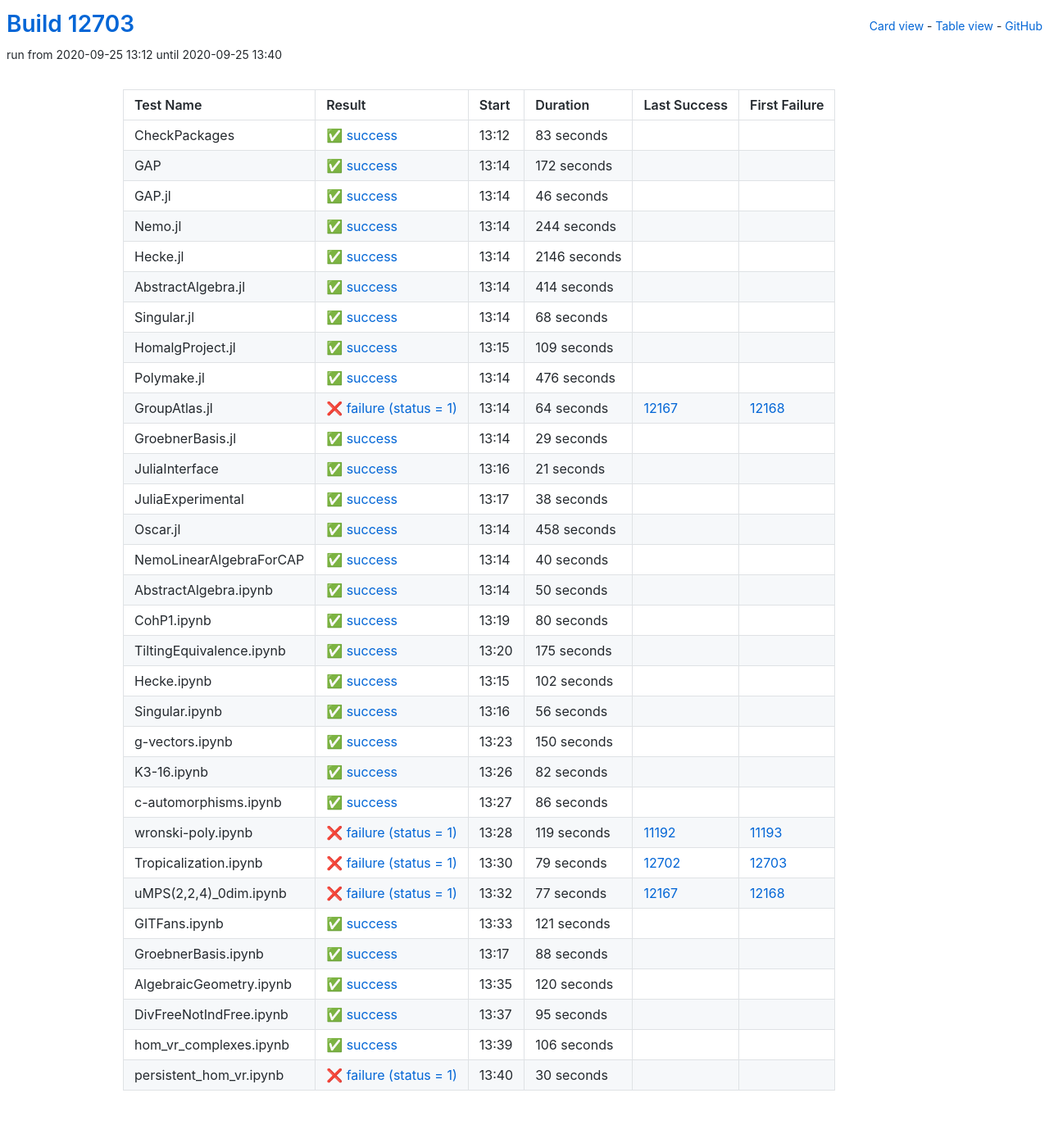
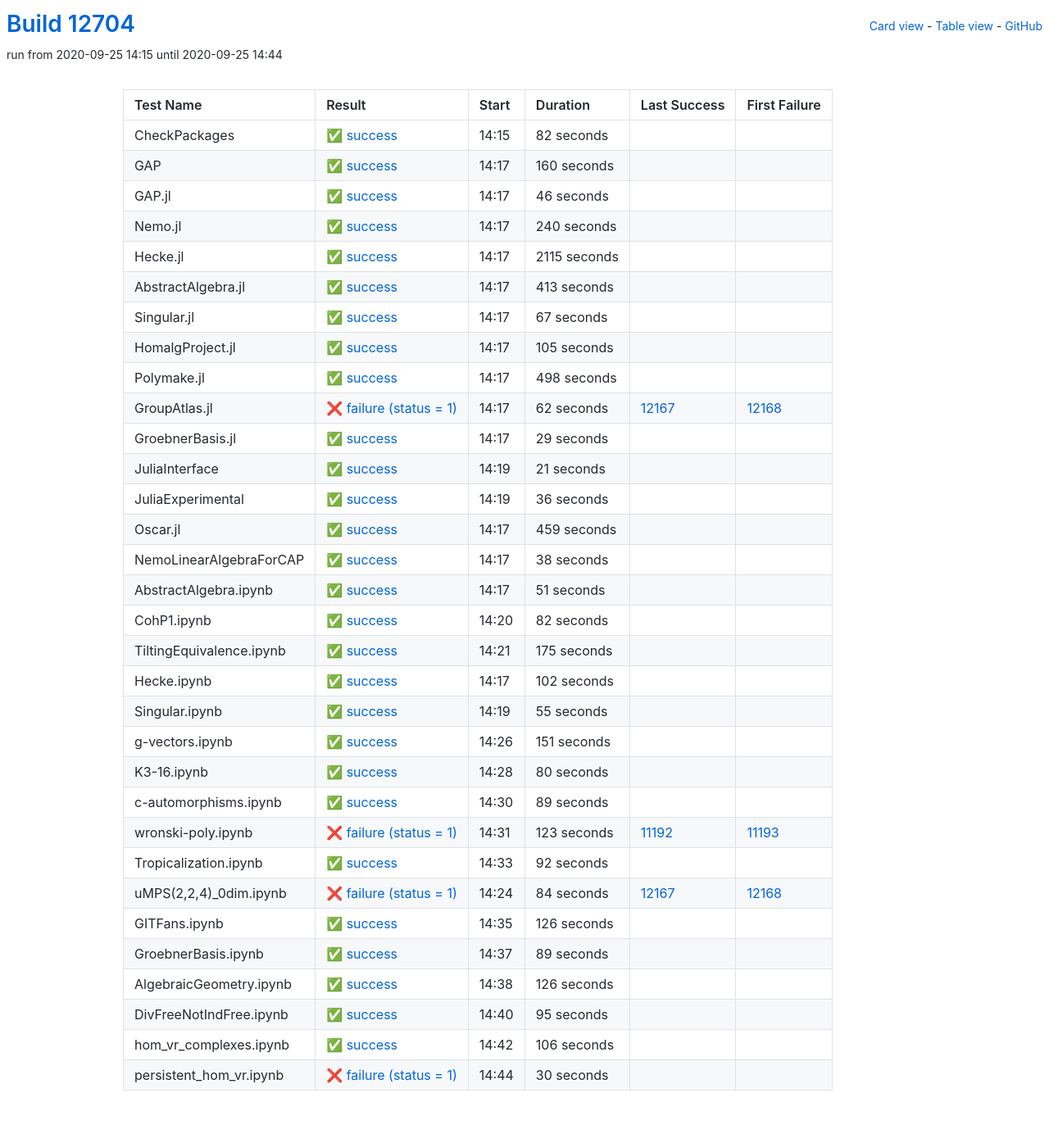
Before and after one commit to oscar-system/oscar-ci-status, a Jekyll site: the page built from table.html, in a window 1280 px wide. Shown: the whole page at 82% size. Built offline with Jekyll 4.4.1, drawn with Linux system fonts in a browser that asks for light colours.

Commit message:
Build #12704

```diff
--- a/_data/ci.yml
+++ b/_data/ci.yml
@@ -1,6 +1,6 @@
 ---
-build: 12703
-build_url: https://oscarci.mathematik.uni-kl.de/job/oscar/12703/
+build: 12704
+build_url: https://oscarci.mathematik.uni-kl.de/job/oscar/12704/
 job: oscar
 organization: oscar-system
 repo: oscar-ci-status
@@ -8,32 +8,32 @@
 tests:
 - name: CheckPackages
   id: checkpackages
-  log: https://oscarci.mathematik.uni-kl.de/job/oscar/12703/artifact/logs/build-12703/CheckPackages.log
-  start: 2020-09-25 13:12
+  log: https://oscarci.mathematik.uni-kl.de/job/oscar/12704/artifact/logs/build-12704/CheckPackages.log
+  start: 2020-09-25 14:15
   success: true
   exitcode: 0
   status: success
-  duration: 83
+  duration: 82
   last_success: false
   last_success_url:
   first_failure: false
   first_failure_url:
 - name: GAP
   id: gap
-  log: https://oscarci.mathematik.uni-kl.de/job/oscar/12703/artifact/logs/build-12703/GAP.log
-  start: 2020-09-25 13:14
+  log: https://oscarci.mathematik.uni-kl.de/job/oscar/12704/artifact/logs/build-12704/GAP.log
+  start: 2020-09-25 14:17
   success: true
   exitcode: 0
   status: success
-  duration: 172
+  duration: 160
   last_success: false
   last_success_url:
   first_failure: false
   first_failure_url:
 - name: GAP.jl
   id: gap-jl
-  log: https://oscarci.mathematik.uni-kl.de/job/oscar/12703/artifact/logs/build-12703/GAP.jl.log
-  start: 2020-09-25 13:14
+  log: https://oscarci.mathematik.uni-kl.de/job/oscar/12704/artifact/logs/build-12704/GAP.jl.log
+  start: 2020-09-25 14:17
   success: true
   exitcode: 0
   status: success
@@ -44,92 +44,92 @@
   first_failure_url:
 - name: Nemo.jl
   id: nemo-jl
-  log: https://oscarci.mathematik.uni-kl.de/job/oscar/12703/artifact/logs/build-12703/Nemo.jl.log
-  start: 2020-09-25 13:14
+  log: https://oscarci.mathematik.uni-kl.de/job/oscar/12704/artifact/logs/build-12704/Nemo.jl.log
+  start: 2020-09-25 14:17
   success: true
   exitcode: 0
   status: success
-  duration: 244
+  duration: 240
   last_success: false
   last_success_url:
   first_failure: false
   first_failure_url:
 - name: Hecke.jl
   id: hecke-jl
-  log: https://oscarci.mathematik.uni-kl.de/job/oscar/12703/artifact/logs/build-12703/Hecke.jl.log
-  start: 2020-09-25 13:14
+  log: https://oscarci.mathematik.uni-kl.de/job/oscar/12704/artifact/logs/build-12704/Hecke.jl.log
+  start: 2020-09-25 14:17
   success: true
   exitcode: 0
   status: success
-  duration: 2146
+  duration: 2115
   last_success: false
   last_success_url:
   first_failure: false
   first_failure_url:
 - name: AbstractAlgebra.jl
   id: abstractalgebra-jl
-  log: https://oscarci.mathematik.uni-kl.de/job/oscar/12703/artifact/logs/build-12703/AbstractAlgebra.jl.log
-  start: 2020-09-25 13:14
+  log: https://oscarci.mathematik.uni-kl.de/job/oscar/12704/artifact/logs/build-12704/AbstractAlgebra.jl.log
+  start: 2020-09-25 14:17
   success: true
   exitcode: 0
   status: success
-  duration: 414
+  duration: 413
   last_success: false
   last_success_url:
   first_failure: false
   first_failure_url:
 - name: Singular.jl
   id: singular-jl
-  log: https://oscarci.mathematik.uni-kl.de/job/oscar/12703/artifact/logs/build-12703/Singular.jl.log
-  start: 2020-09-25 13:14
+  log: https://oscarci.mathematik.uni-kl.de/job/oscar/12704/artifact/logs/build-12704/Singular.jl.log
+  start: 2020-09-25 14:17
   success: true
   exitcode: 0
   status: success
-  duration: 68
+  duration: 67
   last_success: false
   last_success_url:
   first_failure: false
   first_failure_url:
 - name: HomalgProject.jl
   id: homalgproject-jl
-  log: https://oscarci.mathematik.uni-kl.de/job/oscar/12703/artifact/logs/build-12703/HomalgProject.jl.log
-  start: 2020-09-25 13:15
+  log: https://oscarci.mathematik.uni-kl.de/job/oscar/12704/artifact/logs/build-12704/HomalgProject.jl.log
+  start: 2020-09-25 14:17
   success: true
   exitcode: 0
   status: success
-  duration: 109
+  duration: 105
   last_success: false
   last_success_url:
   first_failure: false
   first_failure_url:
 - name: Polymake.jl
   id: polymake-jl
-  log: https://oscarci.mathematik.uni-kl.de/job/oscar/12703/artifact/logs/build-12703/Polymake.jl.log
-  start: 2020-09-25 13:14
+  log: https://oscarci.mathematik.uni-kl.de/job/oscar/12704/artifact/logs/build-12704/Polymake.jl.log
+  start: 2020-09-25 14:17
   success: true
   exitcode: 0
   status: success
-  duration: 476
+  duration: 498
   last_success: false
   last_success_url:
   first_failure: false
   first_failure_url:
 - name: GroupAtlas.jl
   id: groupatlas-jl
-  log: https://oscarci.mathematik.uni-kl.de/job/oscar/12703/artifact/logs/build-12703/GroupAtlas.jl.log
-  start: 2020-09-25 13:14
+  log: https://oscarci.mathematik.uni-kl.de/job/oscar/12704/artifact/logs/build-12704/GroupAtlas.jl.log
+  start: 2020-09-25 14:17
   success: false
   exitcode: 1
   status: failure
-  duration: 64
+  duration: 62
   last_success: 12167
   last_success_url: https://oscarci.mathematik.uni-kl.de/job/oscar/12167/
   first_failure: 12168
   first_failure_url: https://oscarci.mathematik.uni-kl.de/job/oscar/12168/
 - name: GroebnerBasis.jl
   id: groebnerbasis-jl
-  log: https://oscarci.mathematik.uni-kl.de/job/oscar/12703/artifact/logs/build-12703/GroebnerBasis.jl.log
-  start: 2020-09-25 13:14
+  log: https://oscarci.mathematik.uni-kl.de/job/oscar/12704/artifact/logs/build-12704/GroebnerBasis.jl.log
+  start: 2020-09-25 14:17
   success: true
   exitcode: 0
   status: success
@@ -140,8 +140,8 @@
   first_failure_url:
 - name: JuliaInterface
   id: juliainterface
-  log: https://oscarci.mathematik.uni-kl.de/job/oscar/12703/artifact/logs/build-12703/JuliaInterface.log
-  start: 2020-09-25 13:16
+  log: https://oscarci.mathematik.uni-kl.de/job/oscar/12704/artifact/logs/build-12704/JuliaInterface.log
+  start: 2020-09-25 14:19
   success: true
   exitcode: 0
   status: success
@@ -152,8 +152,32 @@
   first_failure_url:
 - name: JuliaExperimental
   id: juliaexperimental
-  log: https://oscarci.mathematik.uni-kl.de/job/oscar/12703/artifact/logs/build-12703/JuliaExperimental.log
-  start: 2020-09-25 13:17
+  log: https://oscarci.mathematik.uni-kl.de/job/oscar/12704/artifact/logs/build-12704/JuliaExperimental.log
+  start: 2020-09-25 14:19
+  success: true
+  exitcode: 0
+  status: success
+  duration: 36
+  last_success: false
+  last_success_url:
+  first_failure: false
+  first_failure_url:
+- name: Oscar.jl
+  id: oscar-jl
+  log: https://oscarci.mathematik.uni-kl.de/job/oscar/12704/artifact/logs/build-12704/Oscar.jl.log
+  start: 2020-09-25 14:17
+  success: true
+  exitcode: 0
+  status: success
+  duration: 459
+  last_success: false
+  last_success_url:
+  first_failure: false
+  first_failure_url:
+- name: NemoLinearAlgebraForCAP
+  id: nemolinearalgebraforcap
+  log: https://oscarci.mathematik.uni-kl.de/job/oscar/12704/artifact/logs/build-12704/NemoLinearAlgebraForCAP.log
+  start: 2020-09-25 14:17
   success: true
   exitcode: 0
   status: success
@@ -162,58 +186,34 @@
   last_success_url:
   first_failure: false
   first_failure_url:
-- name: Oscar.jl
-  id: oscar-jl
-  log: https://oscarci.mathematik.uni-kl.de/job/oscar/12703/artifact/logs/build-12703/Oscar.jl.log
-  start: 2020-09-25 13:14
+- name: AbstractAlgebra.ipynb
+  id: abstractalgebra-ipynb
+  log: https://oscarci.mathematik.uni-kl.de/job/oscar/12704/artifact/logs/build-12704/AbstractAlgebra.ipynb.log
+  start: 2020-09-25 14:17
   success: true
   exitcode: 0
   status: success
-  duration: 458
-  last_success: false
-  last_success_url:
-  first_failure: false
-  first_failure_url:
-- name: NemoLinearAlgebraForCAP
-  id: nemolinearalgebraforcap
-  log: https://oscarci.mathematik.uni-kl.de/job/oscar/12703/artifact/logs/build-12703/NemoLinearAlgebraForCAP.log
-  start: 2020-09-25 13:14
-  success: true
-  exitcode: 0
-  status: success
-  duration: 40
-  last_success: false
-  last_success_url:
-  first_failure: false
-  first_failure_url:
-- name: AbstractAlgebra.ipynb
-  id: abstractalgebra-ipynb
-  log: https://oscarci.mathematik.uni-kl.de/job/oscar/12703/artifact/logs/build-12703/AbstractAlgebra.ipynb.log
-  start: 2020-09-25 13:14
-  success: true
-  exitcode: 0
-  status: success
-  duration: 50
+  duration: 51
   last_success: false
   last_success_url:
   first_failure: false
   first_failure_url:
 - name: CohP1.ipynb
   id: cohp1-ipynb
-  log: https://oscarci.mathematik.uni-kl.de/job/oscar/12703/artifact/logs/build-12703/CohP1.ipynb.log
-  start: 2020-09-25 13:19
+  log: https://oscarci.mathematik.uni-kl.de/job/oscar/12704/artifact/logs/build-12704/CohP1.ipynb.log
+  start: 2020-09-25 14:20
   success: true
   exitcode: 0
   status: success
-  duration: 80
+  duration: 82
   last_success: false
   last_success_url:
   first_failure: false
   first_failure_url:
 - name: TiltingEquivalence.ipynb
   id: tiltingequivalence-ipynb
-  log: https://oscarci.mathematik.uni-kl.de/job/oscar/12703/artifact/logs/build-12703/TiltingEquivalence.ipynb.log
-  start: 2020-09-25 13:20
+  log: https://oscarci.mathematik.uni-kl.de/job/oscar/12704/artifact/logs/build-12704/TiltingEquivalence.ipynb.log
+  start: 2020-09-25 14:21
   success: true
   exitcode: 0
   status: success
@@ -224,8 +224,8 @@
   first_failure_url:
 - name: Hecke.ipynb
   id: hecke-ipynb
-  log: https://oscarci.mathematik.uni-kl.de/job/oscar/12703/artifact/logs/build-12703/Hecke.ipynb.log
-  start: 2020-09-25 13:15
+  log: https://oscarci.mathematik.uni-kl.de/job/oscar/12704/artifact/logs/build-12704/Hecke.ipynb.log
+  start: 2020-09-25 14:17
   success: true
   exitcode: 0
   status: success
@@ -236,128 +236,128 @@
   first_failure_url:
 - name: Singular.ipynb
   id: singular-ipynb
-  log: https://oscarci.mathematik.uni-kl.de/job/oscar/12703/artifact/logs/build-12703/Singular.ipynb.log
-  start: 2020-09-25 13:16
+  log: https://oscarci.mathematik.uni-kl.de/job/oscar/12704/artifact/logs/build-12704/Singular.ipynb.log
+  start: 2020-09-25 14:19
   success: true
   exitcode: 0
   status: success
-  duration: 56
+  duration: 55
   last_success: false
   last_success_url:
   first_failure: false
   first_failure_url:
 - name: g-vectors.ipynb
   id: g-vectors-ipynb
-  log: https://oscarci.mathematik.uni-kl.de/job/oscar/12703/artifact/logs/build-12703/g-vectors.ipynb.log
-  start: 2020-09-25 13:23
+  log: https://oscarci.mathematik.uni-kl.de/job/oscar/12704/artifact/logs/build-12704/g-vectors.ipynb.log
+  start: 2020-09-25 14:26
   success: true
   exitcode: 0
   status: success
-  duration: 150
+  duration: 151
   last_success: false
   last_success_url:
   first_failure: false
   first_failure_url:
 - name: K3-16.ipynb
   id: k3-16-ipynb
-  log: https://oscarci.mathematik.uni-kl.de/job/oscar/12703/artifact/logs/build-12703/K3-16.ipynb.log
-  start: 2020-09-25 13:26
+  log: https://oscarci.mathematik.uni-kl.de/job/oscar/12704/artifact/logs/build-12704/K3-16.ipynb.log
+  start: 2020-09-25 14:28
   success: true
   exitcode: 0
   status: success
-  duration: 82
+  duration: 80
   last_success: false
   last_success_url:
   first_failure: false
   first_failure_url:
 - name: c-automorphisms.ipynb
   id: c-automorphisms-ipynb
-  log: https://oscarci.mathematik.uni-kl.de/job/oscar/12703/artifact/logs/build-12703/c-automorphisms.ipynb.log
-  start: 2020-09-25 13:27
+  log: https://oscarci.mathematik.uni-kl.de/job/oscar/12704/artifact/logs/build-12704/c-automorphisms.ipynb.log
+  start: 2020-09-25 14:30
   success: true
   exitcode: 0
   status: success
-  duration: 86
+  duration: 89
   last_success: false
   last_success_url:
   first_failure: false
   first_failure_url:
 - name: wronski-poly.ipynb
   id: wronski-poly-ipynb
-  log: https://oscarci.mathematik.uni-kl.de/job/oscar/12703/artifact/logs/build-12703/wronski-poly.ipynb.log
-  start: 2020-09-25 13:28
+  log: https://oscarci.mathematik.uni-kl.de/job/oscar/12704/artifact/logs/build-12704/wronski-poly.ipynb.log
+  start: 2020-09-25 14:31
   success: false
   exitcode: 1
   status: failure
-  duration: 119
+  duration: 123
   last_success: 11192
   last_success_url: https://oscarci.mathematik.uni-kl.de/job/oscar/11192/
   first_failure: 11193
   first_failure_url: https://oscarci.mathematik.uni-kl.de/job/oscar/11193/
 - name: Tropicalization.ipynb
   id: tropicalization-ipynb
-  log: https://oscarci.mathematik.uni-kl.de/job/oscar/12703/artifact/logs/build-12703/Tropicalization.ipynb.log
-  start: 2020-09-25 13:30
+  log: https://oscarci.mathematik.uni-kl.de/job/oscar/12704/artifact/logs/build-12704/Tropicalization.ipynb.log
+  start: 2020-09-25 14:33
+  success: true
+  exitcode: 0
+  status: success
+  duration: 92
+  last_success: false
+  last_success_url:
+  first_failure: false
+  first_failure_url:
+- name: uMPS(2,2,4)_0dim.ipynb
+  id: umps-2-2-4-0dim-ipynb
+  log: https://oscarci.mathematik.uni-kl.de/job/oscar/12704/artifact/logs/build-12704/uMPS-2-2-4-_0dim.ipynb.log
+  start: 2020-09-25 14:24
   success: false
   exitcode: 1
   status: failure
-  duration: 79
-  last_success: 12702
-  last_success_url: https://oscarci.mathematik.uni-kl.de/job/oscar/12702/
-  first_failure: 12703
-  first_failure_url: https://oscarci.mathematik.uni-kl.de/job/oscar/12703/
-- name: uMPS(2,2,4)_0dim.ipynb
-  id: umps-2-2-4-0dim-ipynb
-  log: https://oscarci.mathematik.uni-kl.de/job/oscar/12703/artifact/logs/build-12703/uMPS-2-2-4-_0dim.ipynb.log
-  start: 2020-09-25 13:32
-  success: false
-  exitcode: 1
-  status: failure
-  duration: 77
+  duration: 84
   last_success: 12167
   last_success_url: https://oscarci.mathematik.uni-kl.de/job/oscar/12167/
   first_failure: 12168
   first_failure_url: https://oscarci.mathematik.uni-kl.de/job/oscar/12168/
 - name: GITFans.ipynb
   id: gitfans-ipynb
-  log: https://oscarci.mathematik.uni-kl.de/job/oscar/12703/artifact/logs/build-12703/GITFans.ipynb.log
-  start: 2020-09-25 13:33
+  log: https://oscarci.mathematik.uni-kl.de/job/oscar/12704/artifact/logs/build-12704/GITFans.ipynb.log
+  start: 2020-09-25 14:35
   success: true
   exitcode: 0
   status: success
-  duration: 121
+  duration: 126
   last_success: false
   last_success_url:
   first_failure: false
   first_failure_url:
 - name: GroebnerBasis.ipynb
   id: groebnerbasis-ipynb
-  log: https://oscarci.mathematik.uni-kl.de/job/oscar/12703/artifact/logs/build-12703/GroebnerBasis.ipynb.log
-  start: 2020-09-25 13:17
+  log: https://oscarci.mathematik.uni-kl.de/job/oscar/12704/artifact/logs/build-12704/GroebnerBasis.ipynb.log
+  start: 2020-09-25 14:37
   success: true
   exitcode: 0
   status: success
-  duration: 88
+  duration: 89
   last_success: false
   last_success_url:
   first_failure: false
   first_failure_url:
 - name: AlgebraicGeometry.ipynb
   id: algebraicgeometry-ipynb
-  log: https://oscarci.mathematik.uni-kl.de/job/oscar/12703/artifact/logs/build-12703/AlgebraicGeometry.ipynb.log
-  start: 2020-09-25 13:35
+  log: https://oscarci.mathematik.uni-kl.de/job/oscar/12704/artifact/logs/build-12704/AlgebraicGeometry.ipynb.log
+  start: 2020-09-25 14:38
   success: true
   exitcode: 0
   status: success
-  duration: 120
+  duration: 126
   last_success: false
   last_success_url:
   first_failure: false
   first_failure_url:
 - name: DivFreeNotIndFree.ipynb
   id: divfreenotindfree-ipynb
-  log: https://oscarci.mathematik.uni-kl.de/job/oscar/12703/artifact/logs/build-12703/DivFreeNotIndFree.ipynb.log
-  start: 2020-09-25 13:37
+  log: https://oscarci.mathematik.uni-kl.de/job/oscar/12704/artifact/logs/build-12704/DivFreeNotIndFree.ipynb.log
+  start: 2020-09-25 14:40
   success: true
   exitcode: 0
   status: success
@@ -368,8 +368,8 @@
   first_failure_url:
 - name: hom_vr_complexes.ipynb
   id: hom-vr-complexes-ipynb
-  log: https://oscarci.mathematik.uni-kl.de/job/oscar/12703/artifact/logs/build-12703/hom_vr_complexes.ipynb.log
-  start: 2020-09-25 13:39
+  log: https://oscarci.mathematik.uni-kl.de/job/oscar/12704/artifact/logs/build-12704/hom_vr_complexes.ipynb.log
+  start: 2020-09-25 14:42
   success: true
   exitcode: 0
   status: success
@@ -380,8 +380,8 @@
   first_failure_url:
 - name: persistent_hom_vr.ipynb
   id: persistent-hom-vr-ipynb
-  log: https://oscarci.mathematik.uni-kl.de/job/oscar/12703/artifact/logs/build-12703/persistent_hom_vr.ipynb.log
-  start: 2020-09-25 13:40
+  log: https://oscarci.mathematik.uni-kl.de/job/oscar/12704/artifact/logs/build-12704/persistent_hom_vr.ipynb.log
+  start: 2020-09-25 14:44
   success: false
   exitcode: 1
   status: failure
```
Also changed, not shown: README.md.
